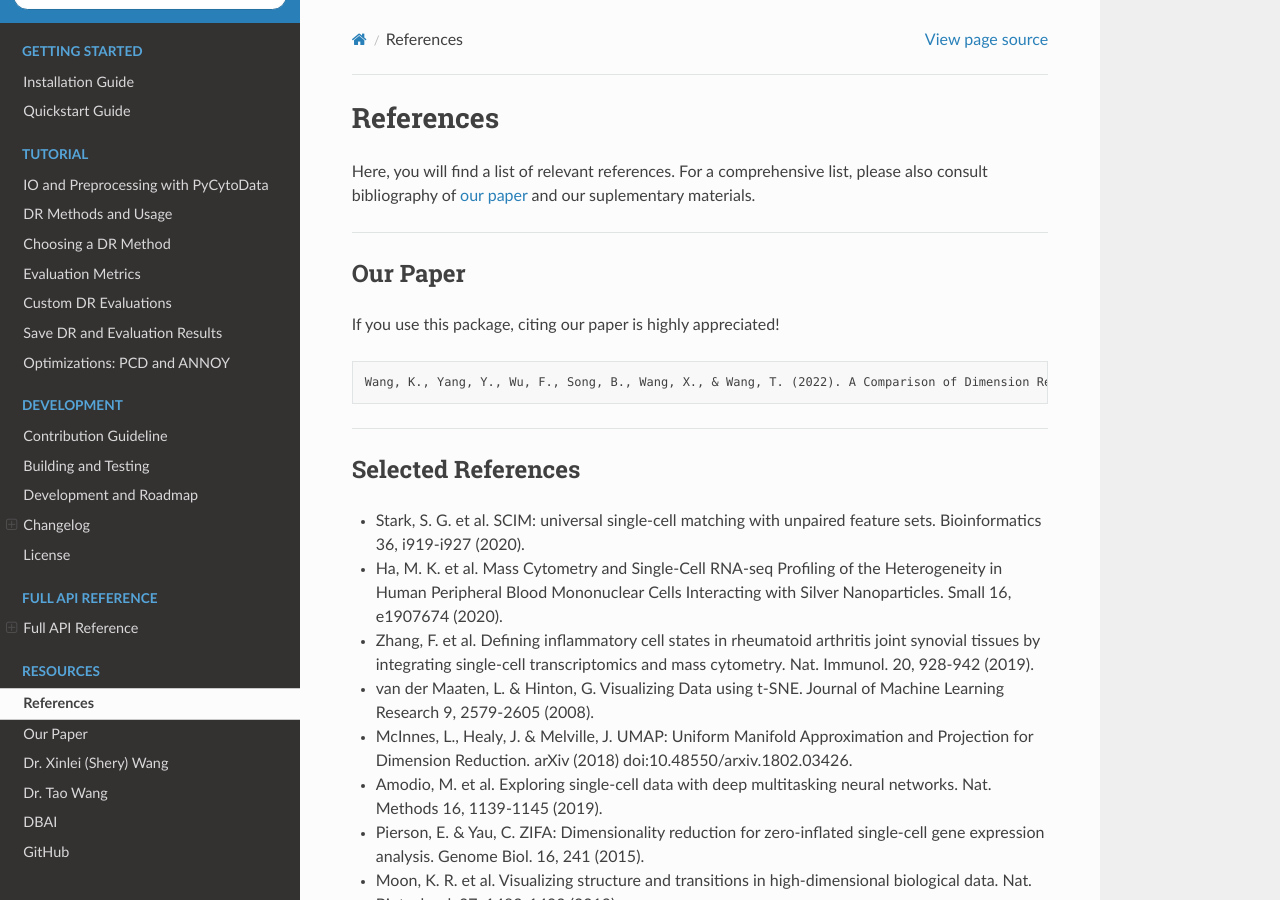
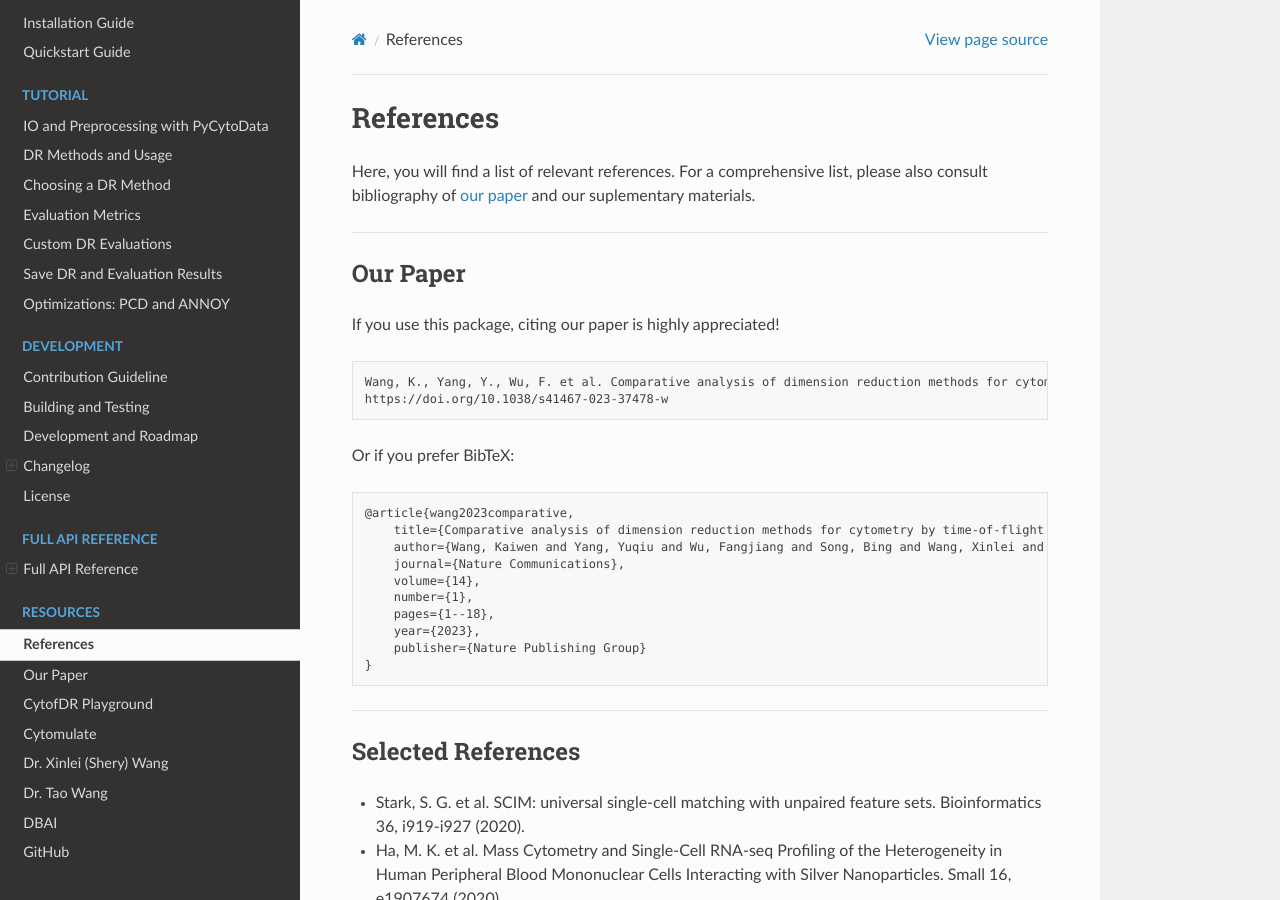
Before and after one commit to kevin931/CytofDR, a Sphinx documentation site: the page built from docs/source/references.rst, in a window 1280 px wide and 900 px high. Built offline with Sphinx 7.4.7 and the Read the Docs theme 2.0.0, drawn with Linux system fonts in a browser that asks for light colours.

Commit message:
Update references and links.
- The reference links have been updated to the piblished version of the
paper.
- The links to the faculty website have been updated as well.
- Added CyTOF DR Playground link to the documentation page

```diff
--- a/docs/source/references.rst
+++ b/docs/source/references.rst
@@ -3,7 +3,7 @@
 ################
 
 Here, you will find a list of relevant references. For a comprehensive list, please also consult bibliography of
-`our paper <https://doi.org/10.1101/2022.04.26.489549>`_ and our suplementary materials.
+`our paper <https://doi.org/10.1038/s41467-023-37478-w>`_ and our suplementary materials.
 
 -----------------------
 
@@ -15,8 +15,23 @@
 
 .. code-block:: text
 
-    Wang, K., Yang, Y., Wu, F., Song, B., Wang, X., & Wang, T. (2022). A Comparison of Dimension Reduction Methods for Cytometry by Time-of-Flight Data. bioRxiv.
+    Wang, K., Yang, Y., Wu, F. et al. Comparative analysis of dimension reduction methods for cytometry by time-of-flight data. Nat Commun 14, 1836 (2023).
+    https://doi.org/10.1038/s41467-023-37478-w
 
+Or if you prefer BibTeX:
+
+.. code-block:: text
+
+    @article{wang2023comparative,
+        title={Comparative analysis of dimension reduction methods for cytometry by time-of-flight data},
+        author={Wang, Kaiwen and Yang, Yuqiu and Wu, Fangjiang and Song, Bing and Wang, Xinlei and Wang, Tao},
+        journal={Nature Communications},
+        volume={14},
+        number={1},
+        pages={1--18},
+        year={2023},
+        publisher={Nature Publishing Group}
+    }
 
 ----------------------
 
```
Also changed, not shown: README.md (+9 -7 lines), docs/source/index.rst (+6 -4 lines).
